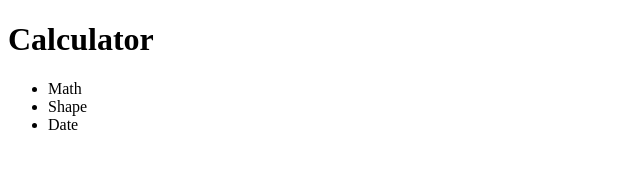
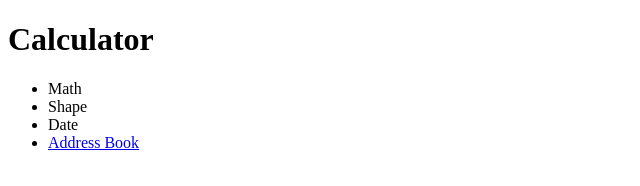
Before and after one commit to ayogatot/learn-javascript, a plain HTML site: page calculator/index.html in a window 1280 px wide. Shown: the whole page, without its empty margins (0-640 px from the left). Drawn offline with Linux system fonts and the light colour scheme.

Commit message:
add menu address book

```diff
--- a/calculator/index.html
+++ b/calculator/index.html
@@ -12,6 +12,7 @@
         <li>Math</li>
         <li>Shape</li>
         <li>Date</li>
+        <li><a href="./address">Address Book</a></li>
     </ul>
 
     <script src="index.js"></script>
--- a/calculator/index.js
+++ b/calculator/index.js
@@ -43,6 +43,9 @@ console.log(resultOperation);
 console.log("Basic Mathematic Formulas");
 
 console.log("Result of cirleArea / (squareArea + triangleArea)");
+console.log("circleArea with r = 7");
+console.log("squareArea with side = 4");
+console.log("triangleArea with base = 4 and height = 7");
 
 const resultFormula = calculator.math.divide(calculator.shape.circleArea(7),calculator.math.add(calculator.shape.squareArea(4),calculator.shape.triangleArea(4,7)))
 
```
